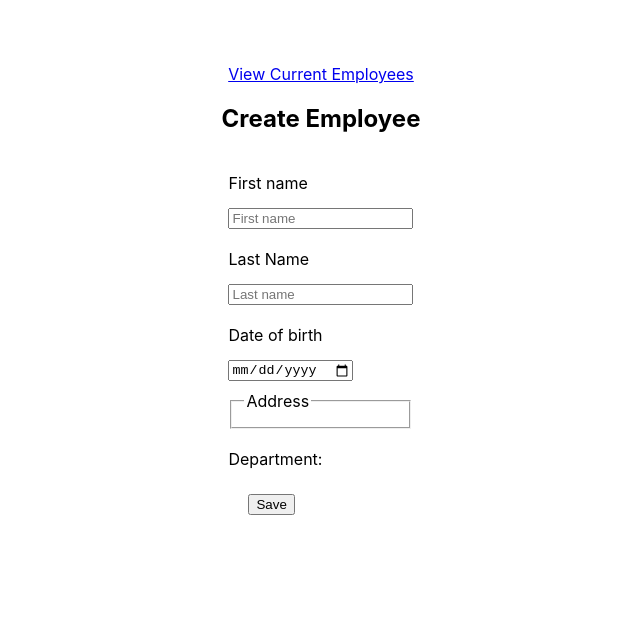
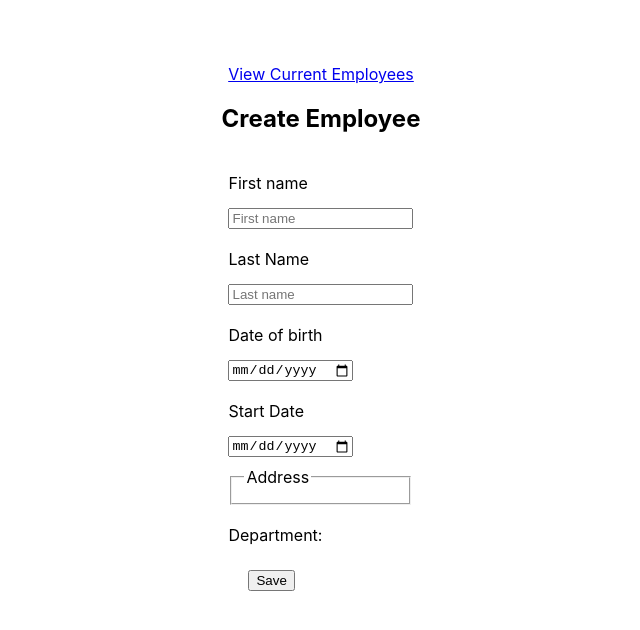
Before and after one commit to IvanaRP/IvanaRadicP_14_29032022, a React (Create React App) app in the folder wealth-health/: page / in a window 1280 px wide. Shown: the top 630 px of the page, without its empty margins (319-959 px from the left). Built offline with nearby package versions, Linux system fonts and the light colour scheme.

Commit message:
input start date

```diff
--- a/wealth-health/src/Components/Form/index.jsx
+++ b/wealth-health/src/Components/Form/index.jsx
@@ -5,6 +5,7 @@ export default function EmployeesForm() {
   const [firstName, setFirstName] = useState("");
   const [lastName, setLastName] = useState("");
   const [dateBirth, setDateBirth] = useState("");
+  const [startDate, setStartDate] = useState("");
   const AddEmployee = (e) => {
     e.preventDefault();
     const employeeData = JSON.parse(localStorage.getItem("employees")) || [];
@@ -12,6 +13,7 @@ export default function EmployeesForm() {
       firstName,
       lastName,
       dateBirth,
+      startDate,
     };
 
     //Saving to localStorage employees
@@ -52,9 +54,18 @@ export default function EmployeesForm() {
         <input
           type="date"
           className="form-control"
-          placeholder="First name"
-          aria-label="First name"
+          placeholder="DD/MM/YY"
           onChange={(e) => setDateBirth(e.target.value)}
+          required="required"
+        />
+        <label htmlFor="birth" className="form-label">
+          Start Date
+        </label>
+        <input
+          type="date"
+          className="form-control"
+          placeholder="DD/MM/YY"
+          onChange={(e) => setStartDate(e.target.value)}
           required="required"
         />
         <fieldset className="inputAdressSection">
--- a/wealth-health/src/Components/Table/index.jsx
+++ b/wealth-health/src/Components/Table/index.jsx
@@ -15,7 +15,7 @@ const columns = [
   },
   {
     name: "Start Date",
-    selector: "dateStart",
+    selector: "startDate",
     sortable: true,
   },
   {
```
